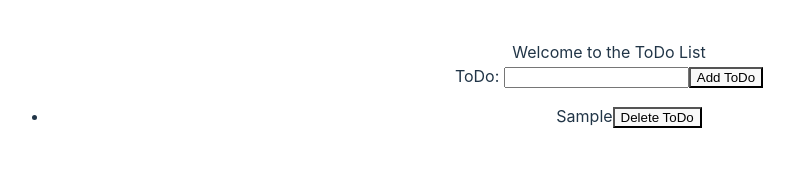
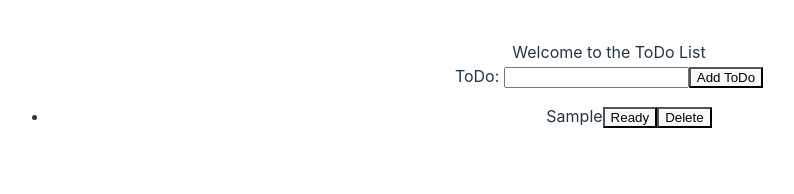
Before and after one commit to INNeira/ToDo-List-Own, a React (Vite) app: page / in a window 1280 px wide. Both pictures are taken after typing "Sample" into the empty fields and a click on the button "Add ToDo". Shown: the top 194 px of the page, without its empty margins (31-825 px from the left). Built offline with nearby package versions, Linux system fonts and the light colour scheme.

Commit message:
new feature 'Ready', componetized app

```diff
--- a/src/App.css
+++ b/src/App.css
@@ -4,3 +4,7 @@
   padding: 2rem;
   text-align: center;
 }
+
+.ready-todo{
+  text-decoration: line-through;
+}
--- a/src/App.jsx
+++ b/src/App.jsx
@@ -1,66 +1,52 @@
 import { useState } from 'react'
-import reactLogo from './assets/react.svg'
 import './App.css'
+import Form from './components/Form';
+import { List } from './components/List';
 
 function App() {
 
-  const [todo, setTodo] = useState({ value: ''})
+  const [todo, setTodo] = useState({ value: '' })
   const [todos, setTodos] = useState([])
 
-  const {value} = todo;
+  const { value } = todo;
 
   const handleTodo = (event) => {
-    setTodo({ value: event.target.value})
+    setTodo({ value: event.target.value })
   }
 
   const addTodo = (event) => {
     event.preventDefault()
-    if(value === ''){
+    if (value === '') {
       alert('eu flaco esto esta vaciaso')
       return
     }
-    setTodos([...todos, value])
+    setTodos([...todos, { text: value, confirmed: false, id: Math.random() * 1000 }])
     setTodo({ value: '' })
   }
 
   const deleteTodo = (id) => {
-    setTodos(todos.filter((index) => index != id))
+    setTodos(todos.filter((todo) => todo.id != id))
   }
 
+  const handleConfirm = (itemId) => {
+    console.log(itemId);
+    setTodos(todos.map(item => {
+      if (item.id === itemId) {
+        return { ...item, confirmed: !item.confirmed }
+      }
+      return item;
+    }))
+  }
 
-  //TODO: en vez de eliminarlos, tacharlos con una clase de CSS
-  //TODO: llevar todo a componentes
   return (
     <div className="App">
       <section className="welcome">
         Welcome to the ToDo List
       </section>
-      <section className="form">
-        <form action="">
-          <label htmlFor="todo">ToDo: </label>
-          <input value={todo.value} onChange={handleTodo} id="todo" type="text" />
-          <button onClick={addTodo} className="addTodo">
-            Add ToDo
-          </button>
-          <div>
 
-          </div>
-        </form>
-      </section>
+      <Form todo={todo} handleTodo={handleTodo} addTodo={addTodo} />
 
-      <section className="list">
-        <ul>
-          {todos.map((el, i) =>
-            <div key={i}>
-              <li>
-                {el}
-                <button onClick={() => deleteTodo(i)} className="deleteTodo">
-                  Delete ToDo
-                </button>
-              </li>
-            </div>)}
-        </ul>
-      </section>
+      <List todos={todos} deleteTodo={deleteTodo} handleConfirm={handleConfirm} />
     </div>
   )
 }
--- /dev/null
+++ b/src/components/Form.jsx
@@ -0,0 +1,20 @@
+import React from 'react'
+
+function Form({todo, handleTodo, addTodo}) {
+  return (
+    <section className="form">
+        <form action="">
+          <label htmlFor="todo">ToDo: </label>
+          <input value={todo.value} onChange={handleTodo} id="todo" type="text" />
+          <button onClick={addTodo} className="addTodo">
+            Add ToDo
+          </button>
+          <div>
+
+          </div>
+        </form>
+      </section>
+  )
+}
+
+export default Form
--- /dev/null
+++ b/src/components/List.jsx
@@ -0,0 +1,25 @@
+import React from 'react'
+
+export const List = ({todos = [], handleConfirm, deleteTodo}) => {
+  return (
+    <section className="list">
+        <ul>
+          {todos.map((todo) =>
+            <div key={todo.id}>
+              <li>
+                <span className={todo.confirmed ? 'ready-todo' : ''}>{todo.text}</span>
+
+
+                <button onClick={() => handleConfirm(todo.id)}>
+                  Ready
+                </button>
+
+                <button onClick={() => deleteTodo(todo.id)} className="deleteTodo">
+                  Delete
+                </button>
+              </li>
+            </div>)}
+        </ul>
+      </section>
+  )
+}
```
